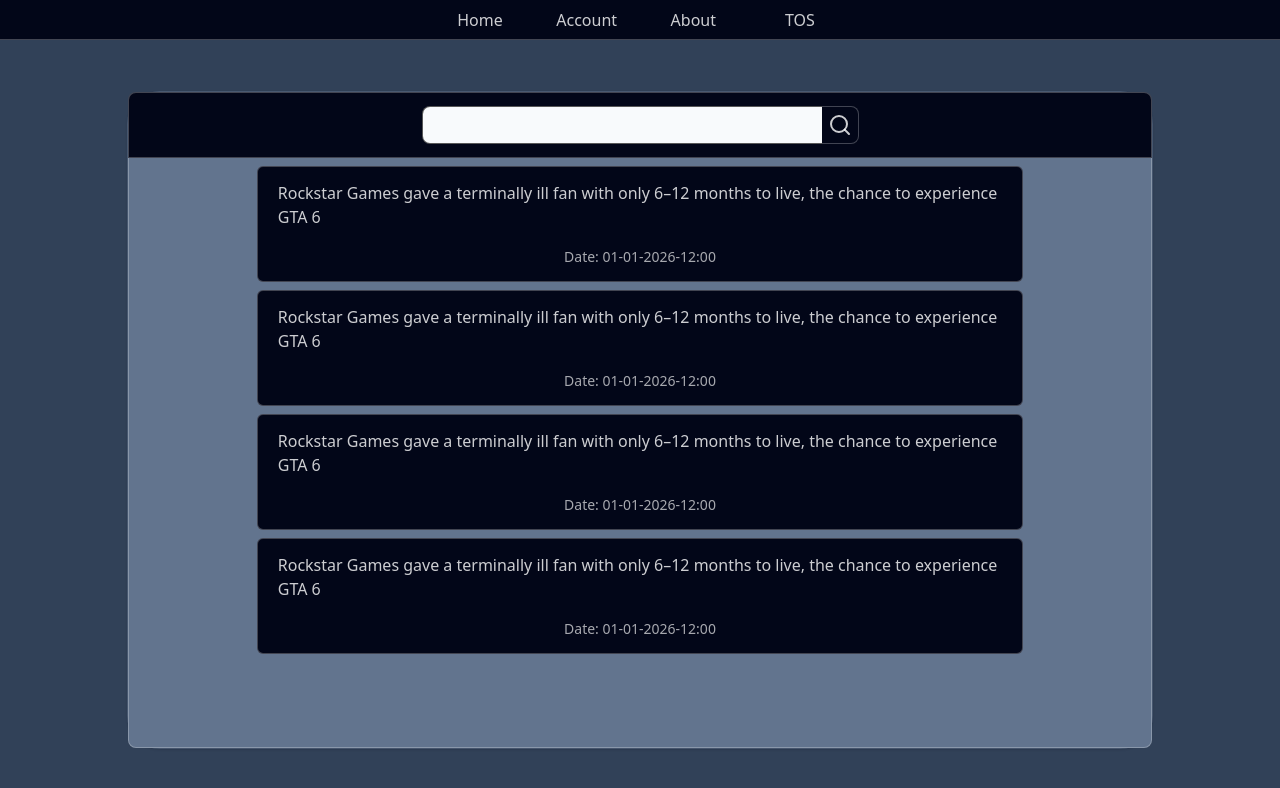
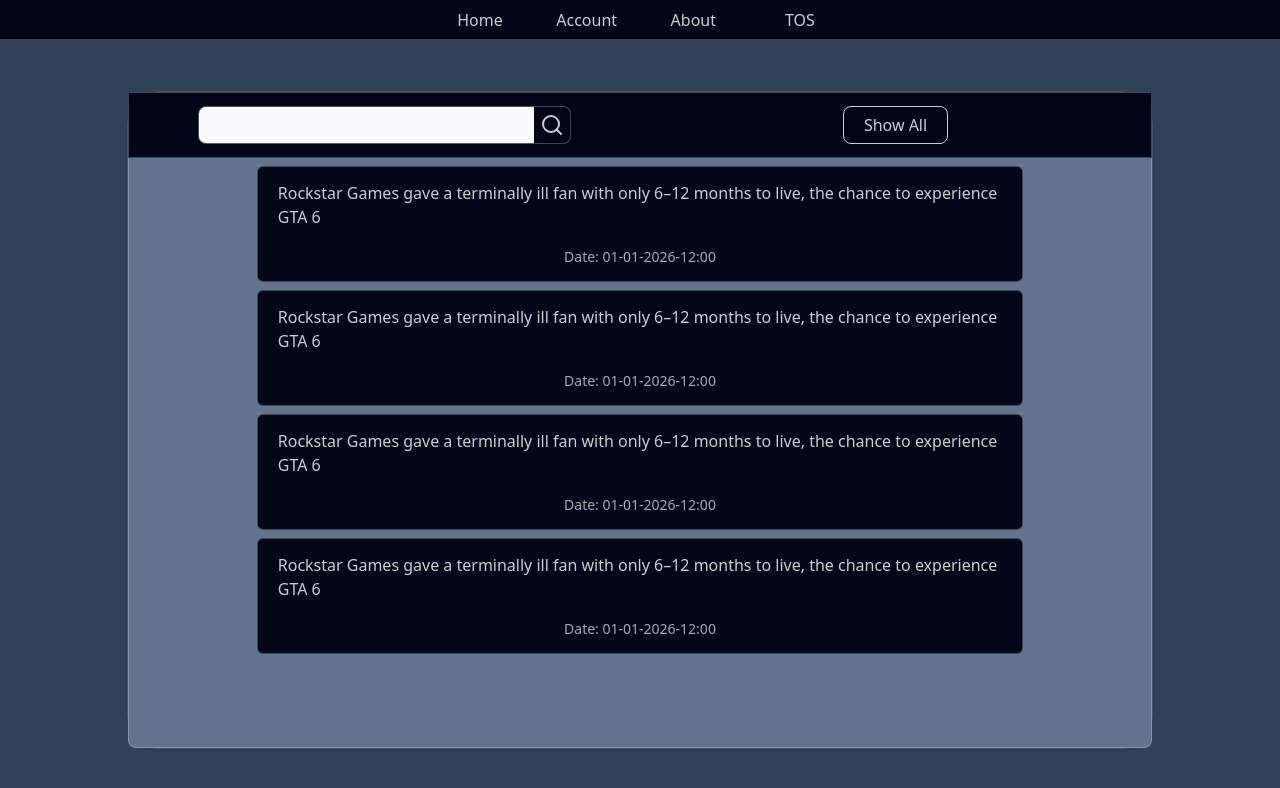
Before and after one commit to omid2007hope/Data-Science-Project, a React (Vite) app in the folder frontend/: page / in a window 1280 px wide. Shown: the top 788 px of the page. Built offline with nearby package versions, Linux system fonts and the light colour scheme; no server answers.

Commit message:
Show All button

```diff
--- a/frontend/src/page/Home.jsx
+++ b/frontend/src/page/Home.jsx
@@ -81,10 +81,13 @@
           <div
             className={`w-full h-1/10 border-b ${CSS_BORDER_X_TOP} ${CSS_flexRow_center} ${CSS_COLOR_950}`}
           >
+            <div
+              className={`w-1/2 h-full ${CSS_flexRow_center} ${CSS_COLOR_950}`}
+            >
               <input
                 type="text"
                 value={search}
-              className={`pl-2.5 w-60 md:w-100 lg:w-100 ${CSS_RESPONSIVE_INPUT_HEIGHT} ${CSS_COLOR_50} ${CSS_BORDER_Y_LEFT}`}
+                className={`pl-2.5 w-25 md:w-82 lg:w-84 ${CSS_RESPONSIVE_INPUT_HEIGHT} ${CSS_COLOR_50} ${CSS_BORDER_Y_LEFT}`}
                 onChange={(e) => setSearch(e.target.value.trim())}
                 onKeyDown={(e) => {
                   if (e.key === "Enter") searchSomething();
@@ -96,6 +99,14 @@
               >
                 <Search />
               </button>
+            </div>
+            <div
+              className={`w-1/2 h-full ${CSS_flexRow_center} ${CSS_COLOR_950}`}
+            >
+              <button className={`py-1.5 px-5 ${CSS_BORDER_FULL}`}>
+                Show All
+              </button>
+            </div>
           </div>
           <div
             className={`justify-center w-full h-9/10 pt-2 ${CSS_BORDER_X_BOTTOM} ${CSS_flexCol_start} ${CSS_COLOR_500}`}
```
Also changed, not shown: 1 other file (tests, documents, lock files or other folders). Lines whose indentation alone changed are shown as unchanged.
